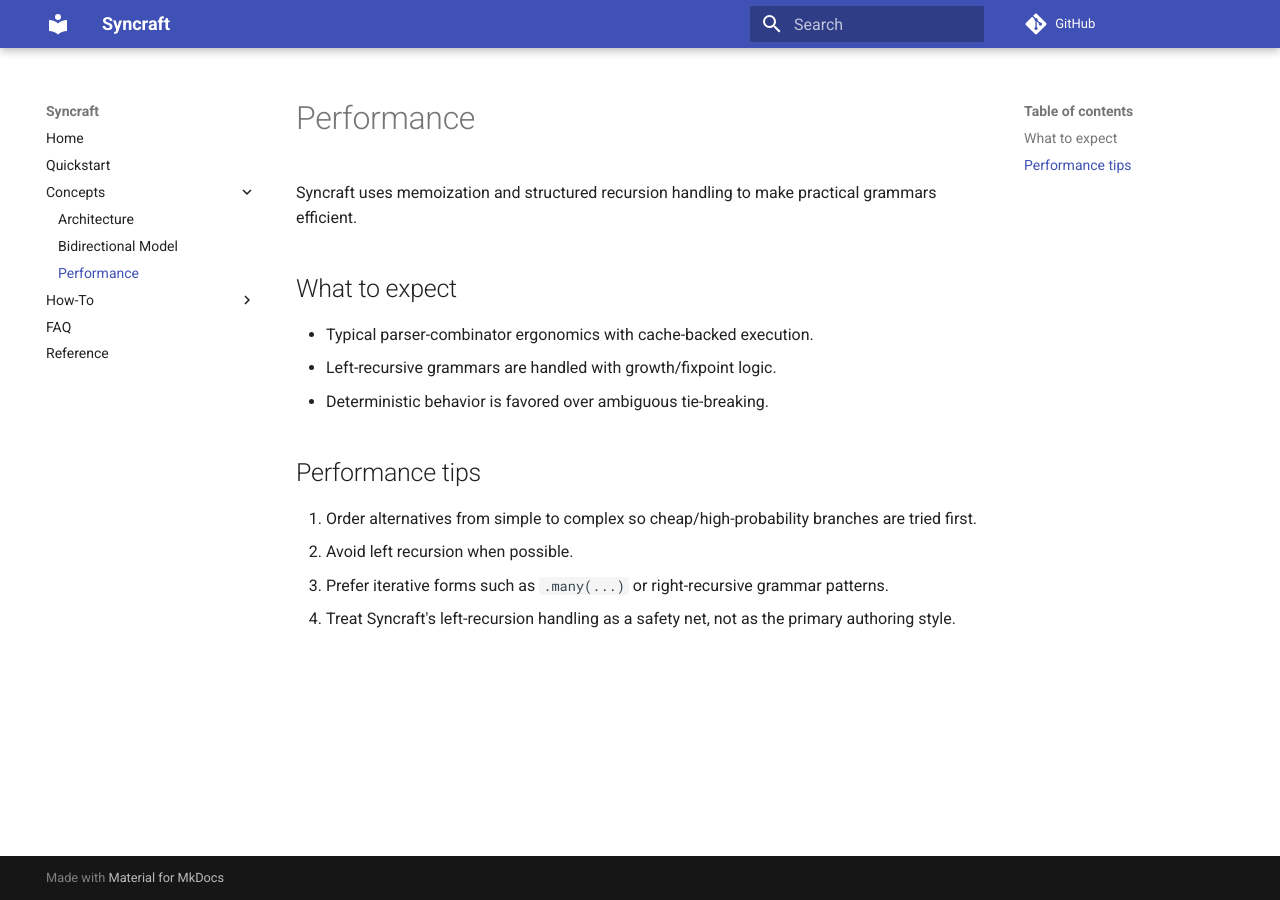
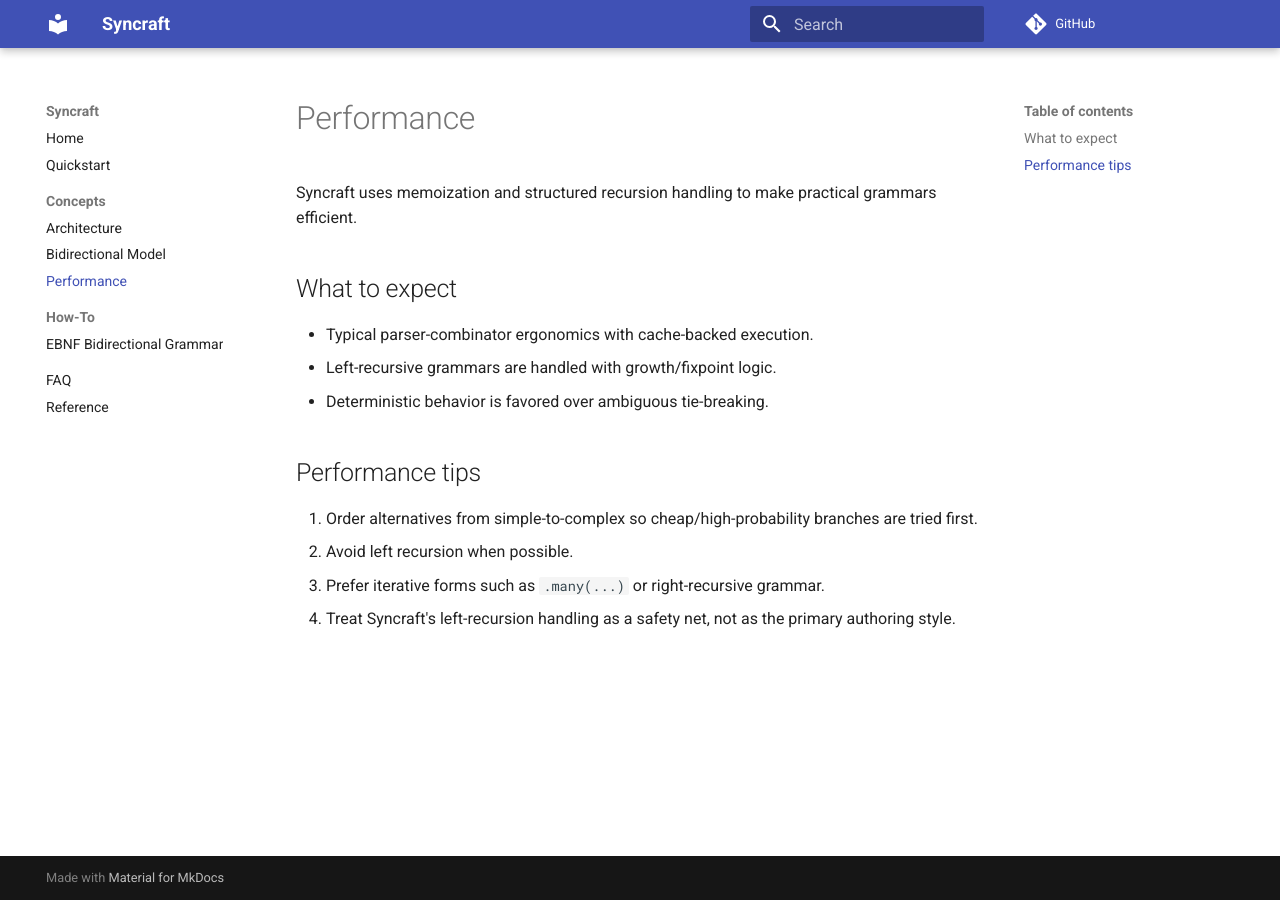
Before and after one commit to afmkt/syncraft, an MkDocs documentation site: the page built from docs/concepts/performance.md, in a window 1280 px wide. Built offline with MkDocs 1.6.1 and Material for MkDocs 9.7.7, drawn with Linux system fonts in a browser that asks for light colours; comment, search, counter and statistics services are not loaded.

```diff
--- a/docs/concepts/performance.md
+++ b/docs/concepts/performance.md
@@ -10,7 +10,7 @@
 
 ## Performance tips
 
-1. Order alternatives from simple to complex so cheap/high-probability branches are tried first.
+1. Order alternatives from simple-to-complex so cheap/high-probability branches are tried first.
 2. Avoid left recursion when possible.
-3. Prefer iterative forms such as `.many(...)` or right-recursive grammar patterns.
+3. Prefer iterative forms such as `.many(...)` or right-recursive grammar.
 4. Treat Syncraft's left-recursion handling as a safety net, not as the primary authoring style.
--- a/mkdocs.yml
+++ b/mkdocs.yml
@@ -4,6 +4,23 @@
 site_url: https://afmkt.github.io/syncraft/
 theme:
   name: material
+  features:
+    - navigation.instant
+    - navigation.sections
+    - navigation.top
+    - content.code.copy
+    - content.code.annotate
+    - content.tabs.link
+
+markdown_extensions:
+  - admonition
+  - pymdownx.details
+  - pymdownx.superfences
+  - pymdownx.highlight
+  - pymdownx.inlinehilite
+  - pymdownx.tabbed:
+      alternate_style: true
+
 plugins:
   - search
   - macros:
@@ -12,6 +29,8 @@
   - mkdocstrings:
       handlers:
         python:
+          import:
+            - "https://docs.python.org/3/objects.inv"
           options:
             docstring_style: google
             show_source: false
--- a/syncraft/__init__.py
+++ b/syncraft/__init__.py
@@ -5,7 +5,8 @@
     LazySpec,
     AltSpec,
 	SeqSpec,
-    ManySpec
+    ManySpec,
+
 )
 
 from syncraft.regex import (
@@ -18,6 +19,7 @@
     Left,
     Right,
     Either,
+    EntryCategory,
 )
 from .bimap import (
     DataError,
@@ -66,7 +68,7 @@
 
 __all__ = [
     "Grammar", "grammar", "rule", "lazy",
-    "Algebra", "Error", "Left", "Right", "Either",
+    "Algebra", "Error", "Left", "Right", "Either", "EntryCategory",
 	"Syntax", "SyntaxSpec", "Graph", "LazySpec", "SeqSpec", "AltSpec", "ManySpec",
 	"AST", "Token", "Many", "Nothing", "Seq", "Alt",
     "DataError", "Not", "bimap", "iso",
```
Also changed, not shown: README.md (+4 -50 lines), docs/concepts/philosophy.md (added, +38 -0 lines), docs/index.md (+50 -8 lines), try.py (+15 -2 lines), 5 other files.
